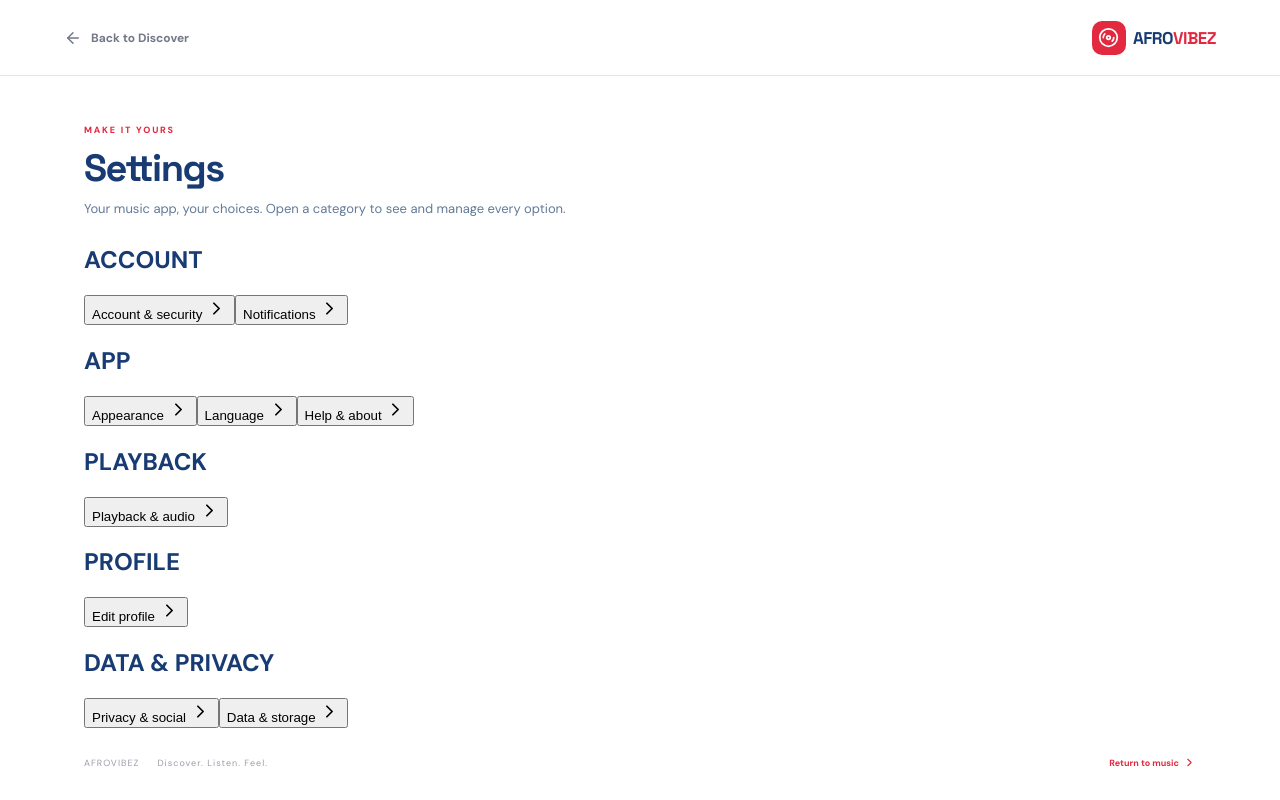
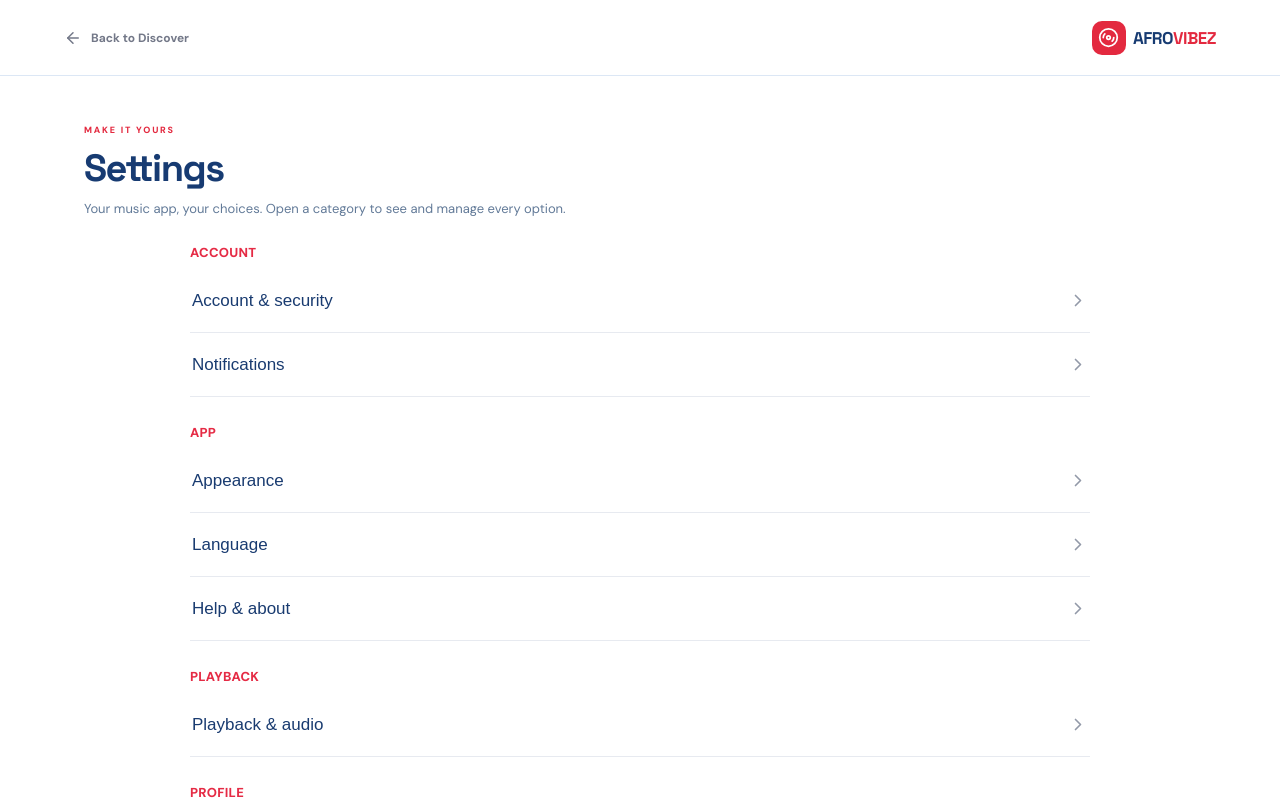
Before and after one commit to eliteconnectere/Afrovibez, a Next.js app: page /settings in a window 1280 px wide. Shown: the top 800 px of the page. Built offline with nearby package versions, Linux system fonts and the light colour scheme.

Commit message:
Style grouped settings category list

```diff
--- a/app/globals.css
+++ b/app/globals.css
@@ -752,3 +752,15 @@ html[data-theme="dark"] .artist-release-row{border-bottom-color:#394969}
 .discovery-pick-more{flex:0 0 38px;color:#50617c}
 .discovery-picks-loading{display:flex;align-items:center;gap:10px;padding:22px 0;color:#63748e}
 @media(max-width:700px){.discovery-picks{padding:17px 15px;margin-bottom:24px;border-radius:14px}.discovery-pick-main img{width:58px;height:58px;flex-basis:58px}.discovery-pick{gap:6px;padding:9px 0}.discovery-pick-copy strong{font-size:14px}.discovery-pick-copy>span{font-size:13px}.discovery-pick-more{flex-basis:34px}}
+
+
+/* Settings overview: clean grouped list inspired by native music-app settings */
+.settings-reference-list{max-width:900px;margin:8px auto 0}
+.settings-reference-group{margin:0 0 27px}
+.settings-reference-group h2{margin:0 0 8px;color:#e52b45;font-size:13px;font-weight:850;letter-spacing:.02em}
+.settings-reference-group button{width:100%;min-height:64px;display:flex;align-items:center;justify-content:space-between;gap:16px;padding:13px 2px;border:0;border-bottom:1px solid #e7eaf0;background:transparent;color:#193b70;text-align:left;font-size:17px;font-weight:520;cursor:pointer}
+.settings-reference-group button svg{flex:0 0 20px;color:#9299a8}
+.settings-reference-group button:hover{color:#e52b45}
+html[data-theme="dark"] .settings-reference-group button{color:#f5f6fb;border-bottom-color:#293553}
+html[data-theme="dark"] .settings-reference-group h2{color:#ff5368}
+@media(max-width:720px){.settings-reference-list{margin-top:0}.settings-reference-group{margin-bottom:23px}.settings-reference-group h2{font-size:12px}.settings-reference-group button{min-height:59px;font-size:16px;padding:12px 1px}}
```
